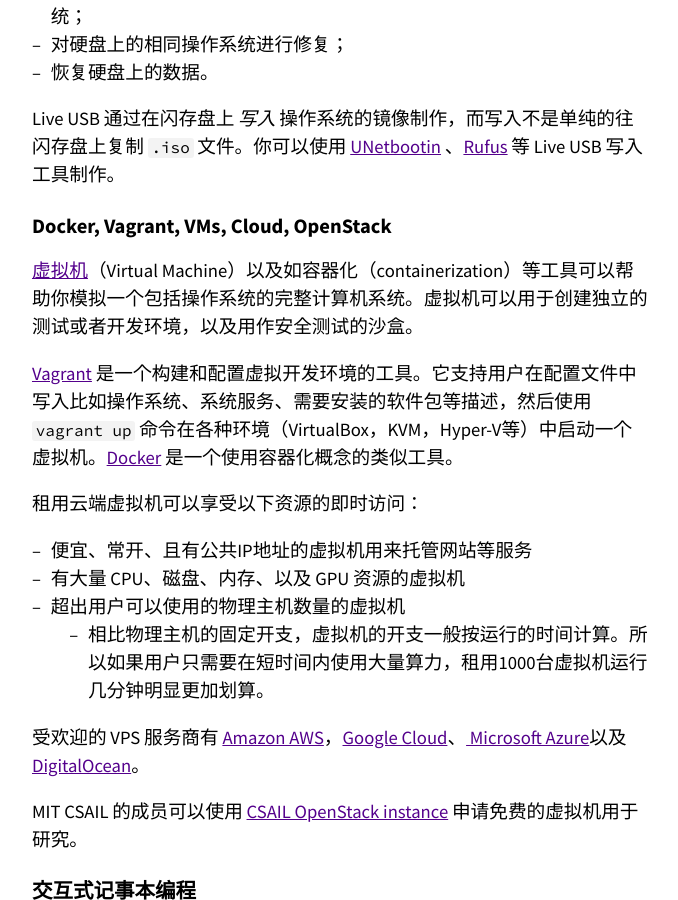
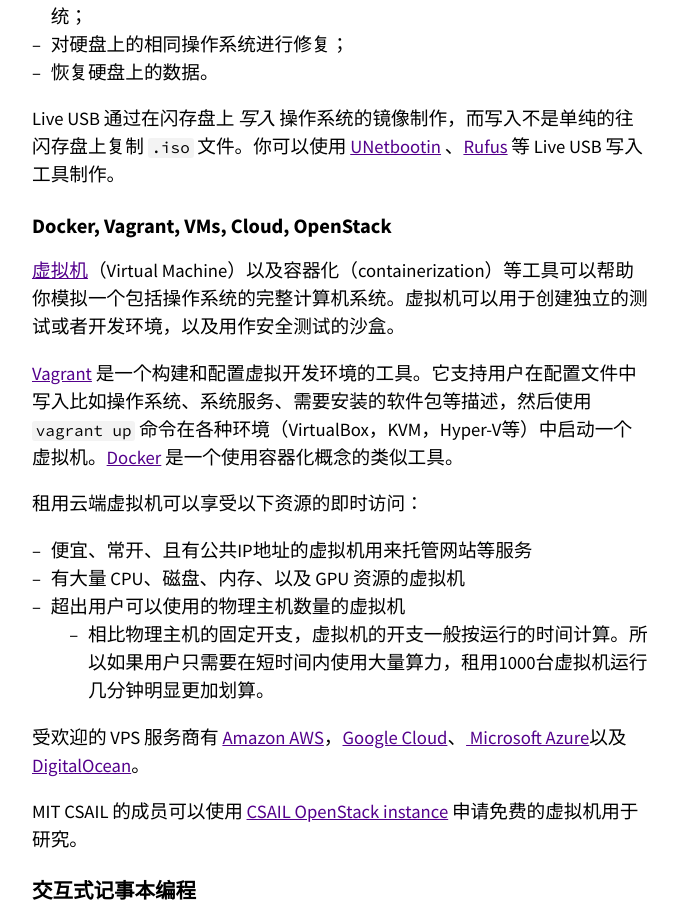
Before and after one commit to missing-semester-cn/missing-semester-cn.github.io, a Jekyll site: the page built from _2020/potpourri.md, in a window 1280 px wide and 900 px high, scrolled down 9290 px. Shown: the whole window, without its empty margins (300-978 px from the left). Built offline with Jekyll 4.4.1, drawn with Linux system fonts in a browser that asks for light colours.

Commit message:
typo fix

```diff
--- a/_2020/potpourri.md
+++ b/_2020/potpourri.md
@@ -225,7 +225,7 @@ Live USB 通过在闪存盘上 _写入_ 操作系统的镜像制作，而写入
 
 ## Docker, Vagrant, VMs, Cloud, OpenStack
 
-[虚拟机](https://en.wikipedia.org/wiki/Virtual_machine)（Virtual Machine）以及如容器化（containerization）等工具可以帮助你模拟一个包括操作系统的完整计算机系统。虚拟机可以用于创建独立的测试或者开发环境，以及用作安全测试的沙盒。
+[虚拟机](https://en.wikipedia.org/wiki/Virtual_machine)（Virtual Machine）以及容器化（containerization）等工具可以帮助你模拟一个包括操作系统的完整计算机系统。虚拟机可以用于创建独立的测试或者开发环境，以及用作安全测试的沙盒。
 
 [Vagrant](https://www.vagrantup.com/) 是一个构建和配置虚拟开发环境的工具。它支持用户在配置文件中写入比如操作系统、系统服务、需要安装的软件包等描述，然后使用 `vagrant up` 命令在各种环境（VirtualBox，KVM，Hyper-V等）中启动一个虚拟机。[Docker](https://www.docker.com/) 是一个使用容器化概念的类似工具。
 
```
Also changed, not shown: _2020/metaprogramming.md (+2 -2 lines).
